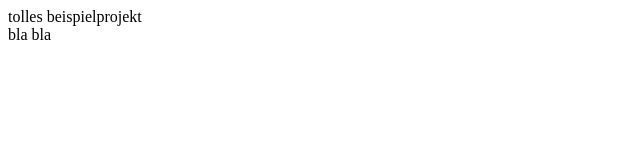
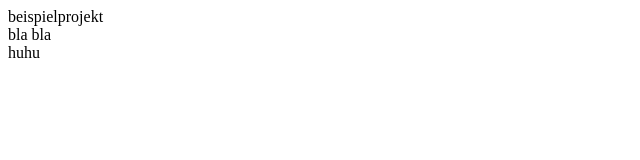
Before and after one commit to hfghtml/beispiel, a plain HTML site: page index.html in a window 1280 px wide. Shown: the whole page, without its empty margins (0-640 px from the left). Drawn offline with Linux system fonts and the light colour scheme.

Commit message:
- Konflikt Lösung

```diff
--- a/index.html
+++ b/index.html
@@ -5,7 +5,8 @@
 	<title>Hallo Projekt</title>
 </head>
 <body>
-	<div class="class">tolles beispielprojekt</div>
+	<div class="class">beispielprojekt</div>
 	<div> bla bla</div>
+	<div class="newClass">huhu</div>
 </body>
 </html>
```
